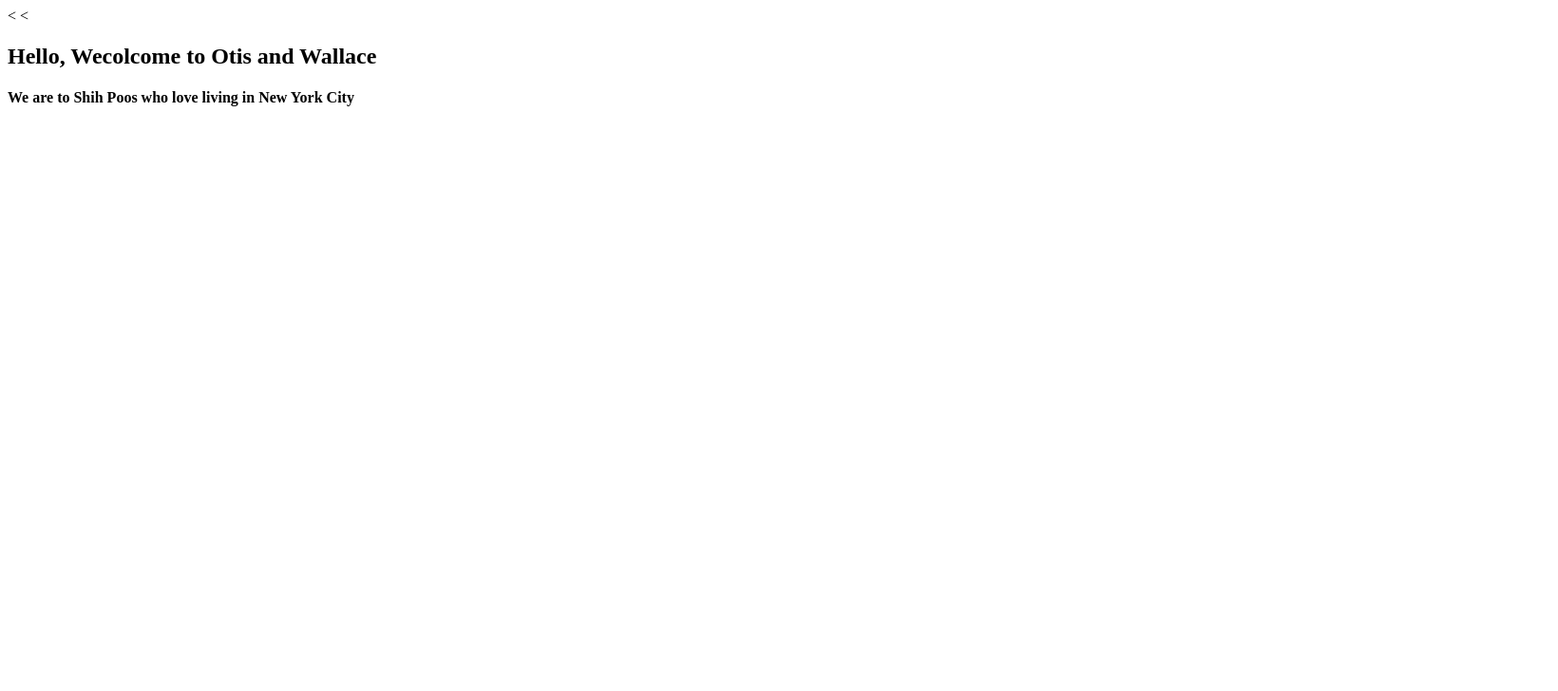
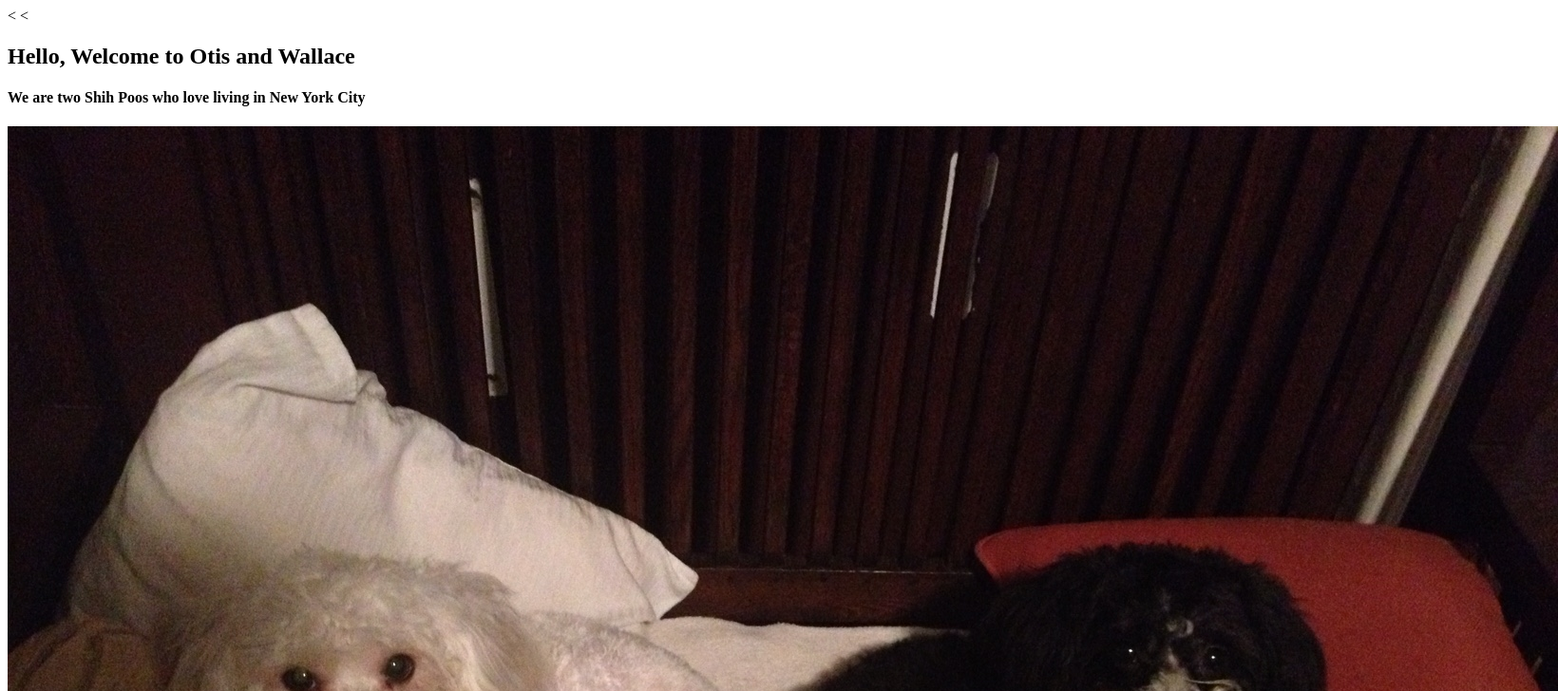
Before and after one commit to abaca80/otis-and-wallace-page, a plain HTML site: page index.html in a window 1280 px wide. Shown: the top 728 px of the page at 95% size, 1640 px wide, since content can reach past the window. Drawn offline with Linux system fonts and the light colour scheme.

Commit message:
add image of otis and wallace

```diff
--- a/index.html
+++ b/index.html
@@ -7,9 +7,10 @@
 
 <body>
 
-<<h2>Hello, Wecolcome to Otis and Wallace</h2>
-<h4>We are to Shih Poos who love living in New York City</h4>
+<<h2>Hello, Welcome to Otis and Wallace</h2>
+<h4>We are two Shih Poos who love living in New York City</h4>
 
+<img src="images/otis-and-wallace-1.jpg">
 
 
 
```
Also changed, not shown: images/otis-and-wallace-1.jpg (added).
